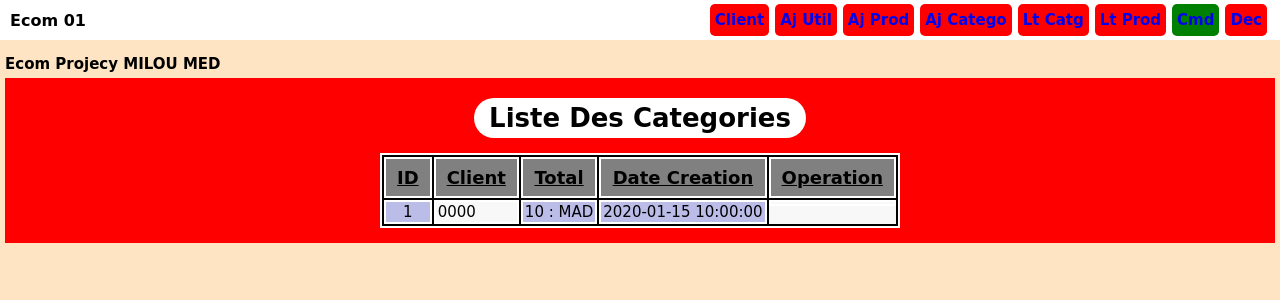
After one commit to MilouMohamed/php-8, a PHP site: page /commandes.php in a window 1280 px wide. The commit adds this page. Shown: the top 300 px of the page. Run offline with PHP 8.4, Linux system fonts and the light colour scheme; a user stored in the database is signed in; data comes from the database, SQL or seed files in the repository; tables that the repository leaves empty hold one stand-in row (values such as "Sample post"); some web fonts are replaced.

Commit message:
Add files via upload

```diff
--- a/Larave/CSS/style.css
+++ b/Larave/CSS/style.css
@@ -129,6 +129,12 @@ input:focus {
     height: 40px;
     background-color: white;
 
+}
+
+.nav-bar .list-nav ul.active {
+    a{
+    background-color: green;
+    }
 }
 
 .nav-bar .list-nav,
--- a/Larave/Client/nav_cline.php
+++ b/Larave/Client/nav_cline.php
@@ -2,7 +2,7 @@
 $nbrProd = 0;
 
 
- if (isset($_SESSION["utilisateur"]) &&  isset($_SESSION["Panier"] )) {
+ if (!empty($_SESSION["utilisateur"]) &&  !empty($_SESSION["Panier"])) {
 
     $id_u = $_SESSION["utilisateur"]["id_u"];
     $nbrProd = count($_SESSION["Panier"][$id_u]);
--- /dev/null
+++ b/Larave/commandes.php
@@ -0,0 +1,58 @@
+<?php
+require_once "databaseEcom.php";
+
+$donnes = $pdo->query("SELECT cm.*,u.login_u as 'name' FROM `ec_cmd` cm inner join ec_user u on cm.id_u=u.id_u order by  cm.date_create desc")->fetchAll(PDO::FETCH_ASSOC);
+
+
+?>
+<!DOCTYPE html>
+<html lang="en">
+
+<head>
+    <meta charset="UTF-8">
+    <meta name="viewport" content="width=device-width, initial-scale=1.0">
+    <title>Ecom Med PHP</title>
+    <link rel="stylesheet" href="css/style.css">
+</head>
+
+<body>
+    <?php include_once("nav.php")   ?>
+
+    <div class="container-global">
+        <h2>Ecom Projecy MILOU MED</h2>
+
+        <div class='center-table'>
+            <h4>Liste Des Categories</h4>
+            <table>
+                <thead>
+                    <tr>
+                        <th>ID</th>
+                        <th>Client</th>
+                        <th>Total</th>
+                        <th>Date Creation</th>
+                        <th>Operation</th>
+                    </tr>
+                </thead>
+                <tbody>
+                    <?php
+                    foreach ($donnes as   $value) {
+                    ?>
+                        <tr>
+                            <td><?php echo  $value["id"]; ?></td>
+                            <td><?php echo  strtoupper( $value["name"]); ?></td>
+                            <td><?php echo  $value["total"]." : MAD"; ?></td>
+                            <td><?php echo  $value["date_create"]; ?></td>
+                            <td>
+                              </td>
+                        </tr>
+                    <?php } ?>
+
+                </tbody>
+            </table>
+
+        </div>
+
+    </div>
+</body>
+
+</html>
--- a/Larave/nav.php
+++ b/Larave/nav.php
@@ -6,8 +6,7 @@ $connecte = false;
 if (isset($_SESSION["utilisateur"])) {
     $connecte = true;
 }
-if(!$connecte && pathinfo(__FILE__)["basename"] != "index.php" )
-{
+if (!$connecte && pathinfo(__FILE__)["basename"] != "index.php") {
     //     echo"<br> -----------------";
 // print_r(pathinfo(__FILE__));
 // print_r(pathinfo(__FILE__)["basename"]);
@@ -54,41 +53,54 @@ if(!$connecte && pathinfo(__FILE__)["basename"] != "index.php" )
 
     <li class="list-nav">
         <?php
+
+
         if (isset($_SESSION["utilisateur"])) { ?>
-        <ul>
-            <a href="client/index.php">Client</a>
+            <ul class="<?= basename($_SERVER["PHP_SELF"]) == 'index.php' ? 'active' : ''; ?>">
+                <a href="client/index.php"><i class="fa-solid fa-user-tie"></i>Client</a>
             </ul>
             <?php
-            }   ?>
-        <ul>
-            <a href="index.php">Ajoter Utili</a>
+        }
+
+        ?>
+        <ul class="<?= basename($_SERVER["PHP_SELF"]) == 'index.php' ? 'active' : ''; ?>">
+            <a href="index.php"><i class="fa-solid fa-user-plus"></i>Aj Util</a>
         </ul>
         <?php
         if ($connecte) {
             ?>
-            <ul>
-                <a href="ajouter_prod.php">Ajouter Prod</a>
-            </ul>
-            <ul>
-                <a href="ajouter_categore.php">Ajouter Catego</a>
+            <ul class="<?= basename($_SERVER["PHP_SELF"]) == 'ajouter_prod.php' ? 'active' : ''; ?>">
+                <a href="ajouter_prod.php"><i class="fa-solid fa-cart-arrow-down"></i>Aj Prod</a>
             </ul>
 
-            <ul>
-                <a href="categorie.php">Lt Categores</a>
+            <ul class="<?= basename($_SERVER["PHP_SELF"]) == 'ajouter_categore.php' ? 'active' : ''; ?>">
+                <a href="ajouter_categore.php"><i class="fa-solid fa-cart-flatbed"></i>Aj Catego</a>
             </ul>
-            <ul>
-                <a href="produit.php">Lt Produits</a>
+
+            <ul class="<?= basename($_SERVER["PHP_SELF"]) == 'categorie.php' ? 'active' : ''; ?>">
+                <a href="categorie.php"><i class="fa-solid fa-icons"></i>Lt Catg</a>
             </ul>
-            <ul>
-                <a href="deconexion.php">Deconecte</a>
+
+            <ul class="<?= basename($_SERVER["PHP_SELF"]) == 'produit.php' ? 'active' : ''; ?>">
+                <a href="produit.php"><i class="fa-solid fa-cubes-stacked"></i>Lt Prod</a>
             </ul>
+
+            <ul class="<?= basename($_SERVER["PHP_SELF"]) == 'commandes.php' ? 'active' : ''; ?>">
+
+                <a href="commandes.php"><i class="fa-solid fa-barcode"></i>Cmd</a>
+            </ul>
+
+            <ul class="<?= basename($_SERVER["PHP_SELF"]) == 'deconexion.php' ? 'active' : ''; ?>">
+                <a href="deconexion.php"><i class="fa-solid fa-right-from-bracket"></i>Dec </a>
+            </ul>
+
             <?php
         } else {
             ?>
             <ul>
-                <a href="connextion.php">Connection</a>
+                <a href="connextion.php"><i class="fa-solid fa-right-to-bracket"></i>Cnx</a>
             </ul>
-        <?php  } ?>
+        <?php } ?>
 
     </li>
 
```
Also changed, not shown: Larave/Client/panier.php (+77 -7 lines). Lines whose indentation alone changed are shown as unchanged.
